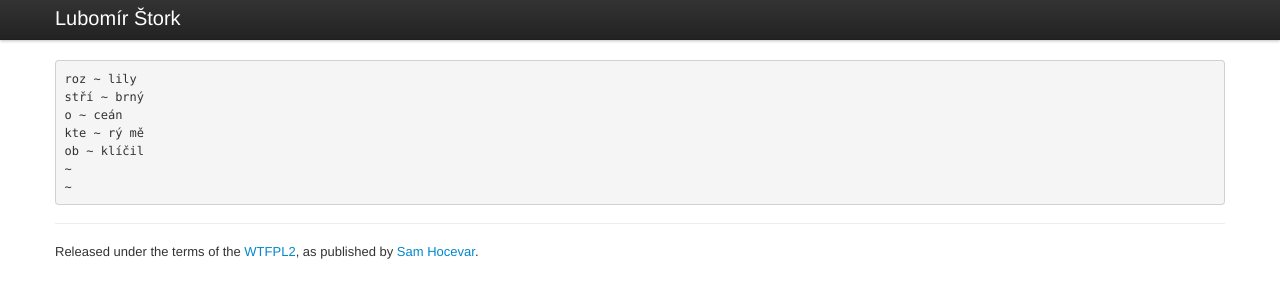
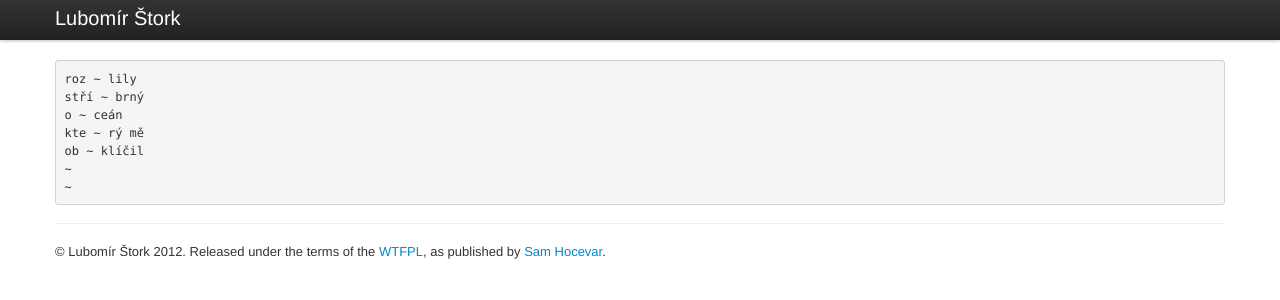
Before and after one commit to stork/stork.github.io, a Jekyll site: the page built from poems/_posts/2008-01-06-me-slzy.html, in a window 1280 px wide. Shown: the top 300 px of the page. Built offline with Jekyll 4.4.1, drawn with Linux system fonts in a browser that asks for light colours.

Commit message:
copyright

```diff
--- a/_layouts/poems.html
+++ b/_layouts/poems.html
@@ -6,8 +6,10 @@ layout: base
 	<hr>
 	<footer>
 		<p>
-			Released under the terms of the <a href="http://sam.zoy.org/wtfpl/COPYING">WTFPL2</a>,
-			as published by <a href="http://sam.zoy.org/wtfpl/">Sam Hocevar</a>.
+			&copy; Lubomír Štork 2012.
+			Released under the terms of the
+			<a href="http://sam.zoy.org/wtfpl/COPYING">WTFPL</a>, as published
+			by <a href="http://sam.zoy.org/wtfpl/">Sam Hocevar</a>.
 		</p>
 	</footer>
 </div>
```
